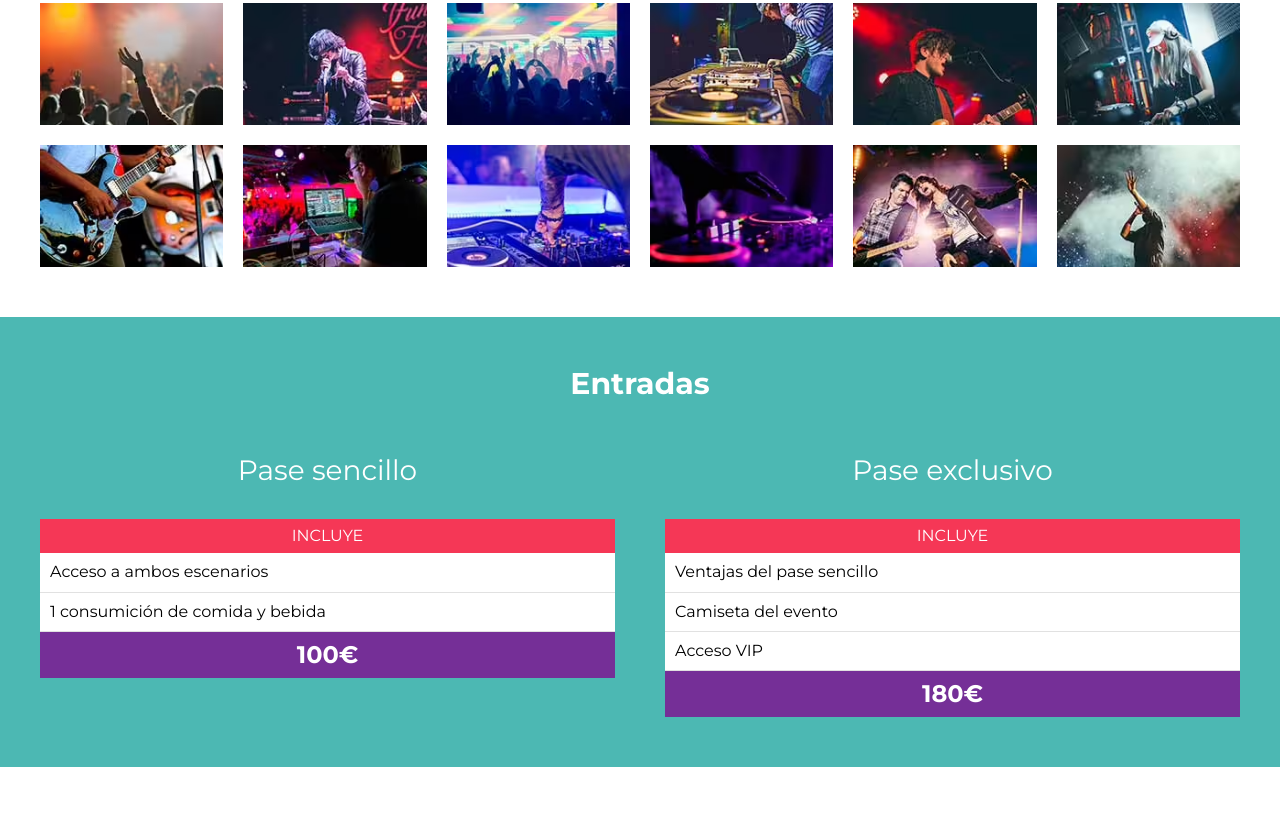
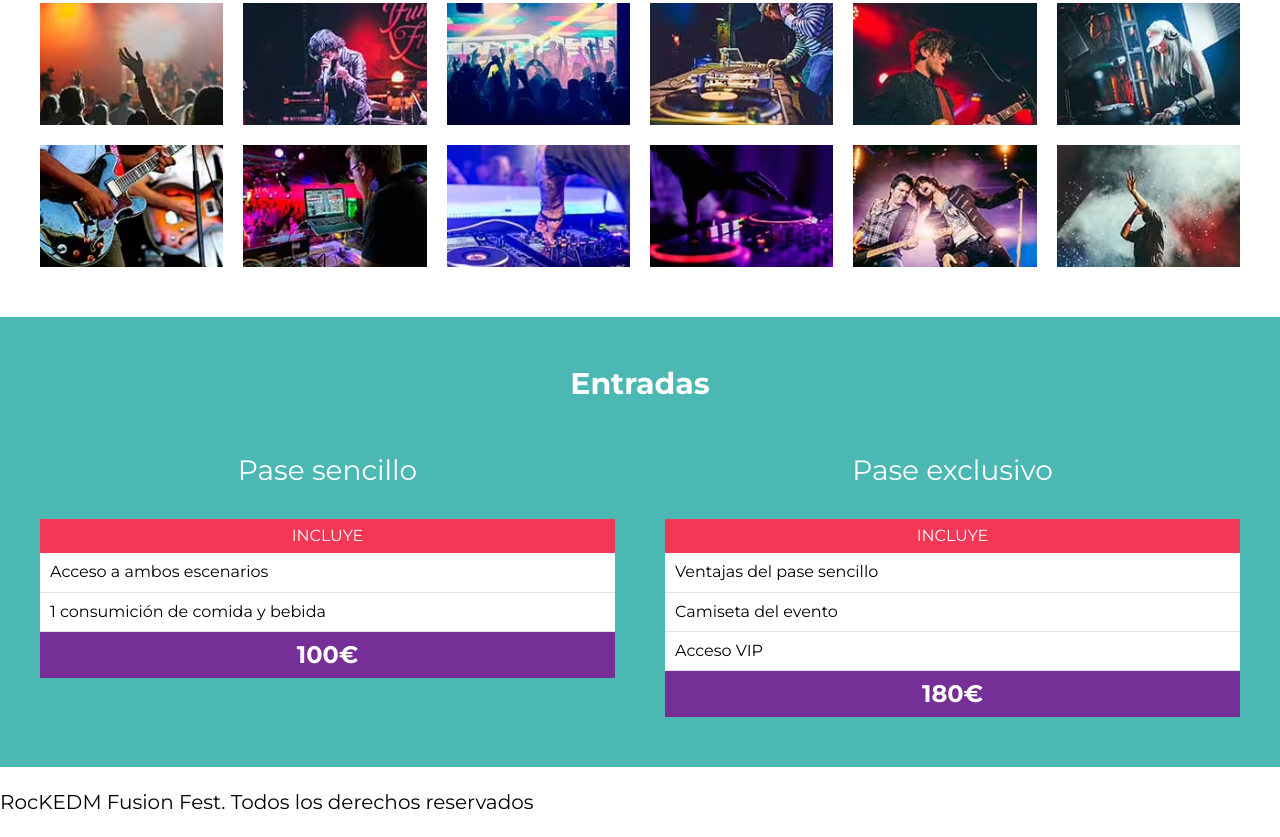
Before and after one commit to AlanMartinezDev/RockEDMFusionFest, a website: page index.html in a window 1280 px wide. Shown: the part 3113-3950 px from the top of the page. Before the commit the page ends 3880 px from the top, so only its background shows below. Drawn offline with Linux system fonts and the light colour scheme.

Commit message:
añadir footer

```diff
--- a/index.html
+++ b/index.html
@@ -175,6 +175,10 @@
       </div>
     </section>
 
+    <footer class="site-footer">
+      <p>RocKEDM Fusion Fest. Todos los derechos reservados</p>
+    </footer>
+
     <script src="build/js/app.js"></script>
   </body>
 </html>
```
